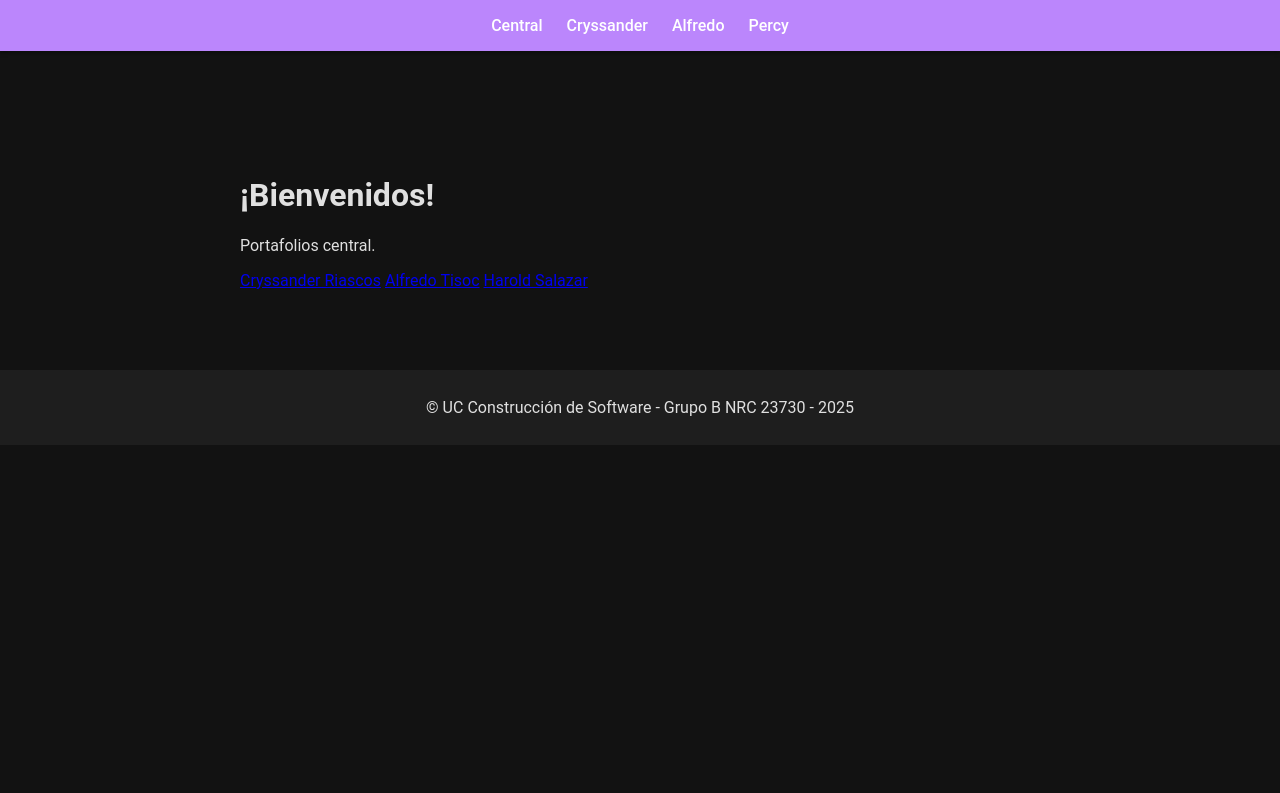
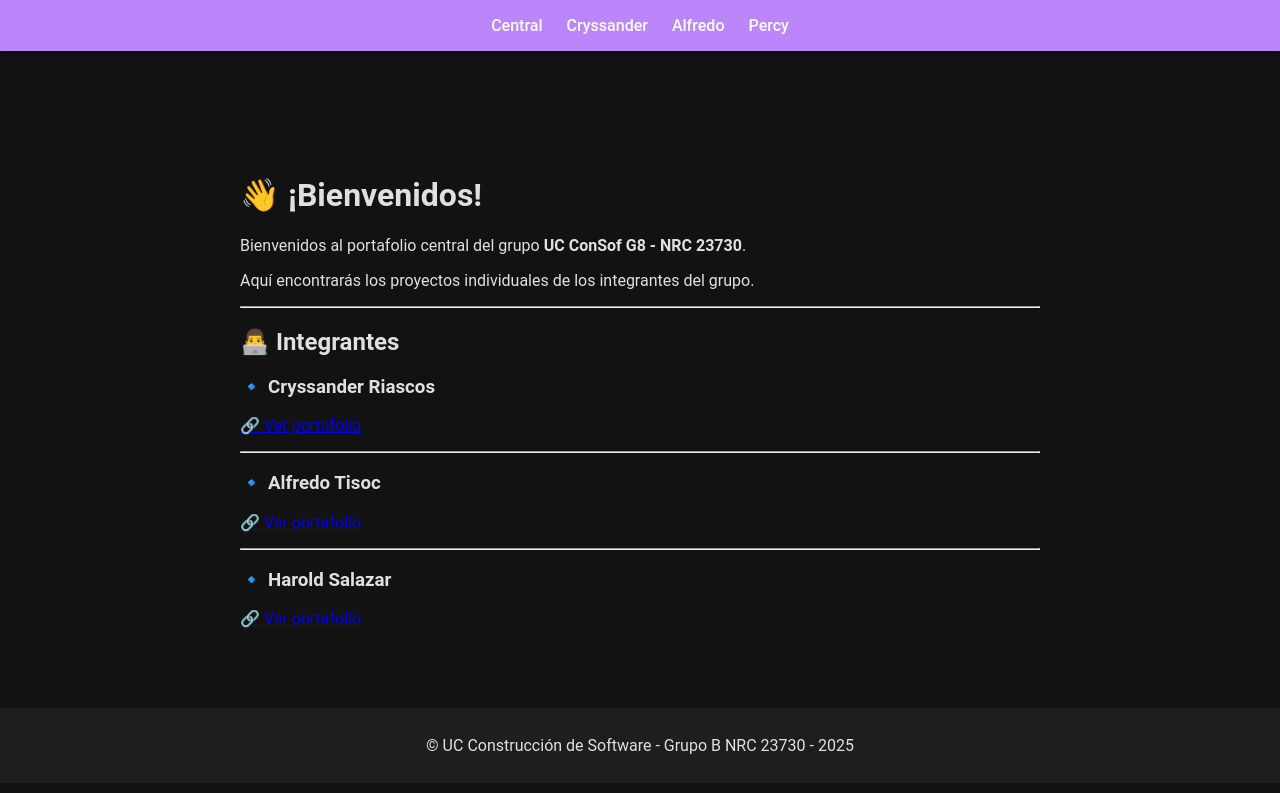
Before and after one commit to rlaricorcontinental/grupo8nrc23730, a Jekyll site: the page built from index.md, in a window 1280 px wide. Shown: the top 793 px of the page. Built offline with Jekyll 4.4.1, drawn with Linux system fonts in a browser that asks for light colours.

Commit message:
Update index.md

```diff
--- a/index.md
+++ b/index.md
@@ -1,11 +1,26 @@
 ---
 layout: default
-title: UC ConSof G 8 NRC 23730
+title: UC ConSof G8 NRC 23730
 ---
 
-# ¡Bienvenidos!
-Portafolios central.
+# 👋 ¡Bienvenidos!
+Bienvenidos al portafolio central del grupo **UC ConSof G8 - NRC 23730**.
 
-[Cryssander Riascos](TM638231/index.md)
-[Alfredo Tisoc](AlfredoTisoc/index.html)
-[Harold Salazar](Harold_Salazar/index.html)
+Aquí encontrarás los proyectos individuales de los integrantes del grupo.
+
+---
+
+## 👨‍💻 Integrantes
+
+### 🔹 Cryssander Riascos
+[🔗 Ver portafolio](TM638231/index.md)
+
+---
+
+### 🔹 Alfredo Tisoc
+[🔗 Ver portafolio](AlfredoTisoc/index.html)
+
+---
+
+### 🔹 Harold Salazar
+[🔗 Ver portafolio](Harold_Salazar/index.html)
```
